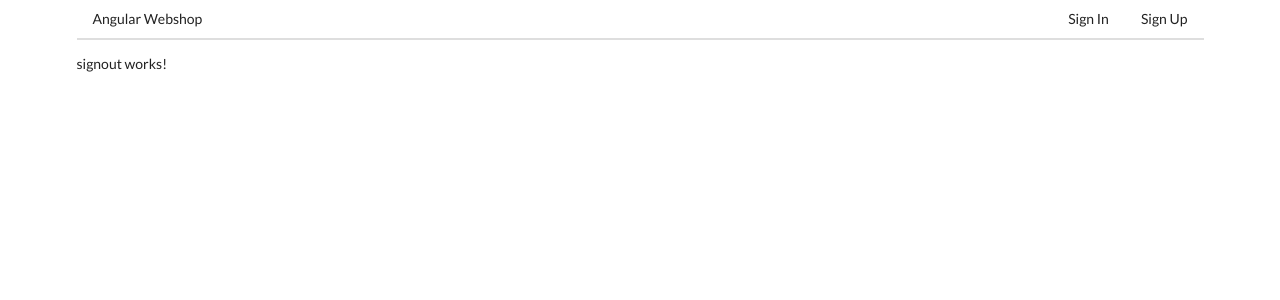
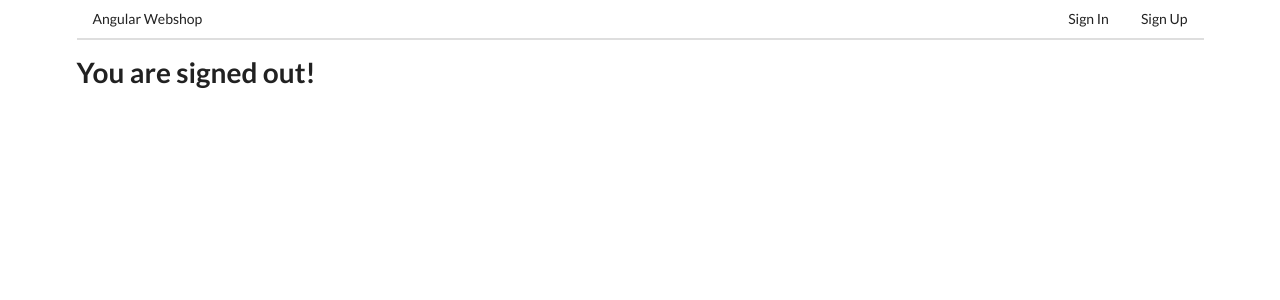
Before and after one commit to Aman07a/ng-webshop, an Angular app: page /signout in a window 1280 px wide. Shown: the top 300 px of the page. Built offline with nearby package versions, Linux system fonts and the light colour scheme; no server answers.

Commit message:
Automated Signouts

```diff
--- a/src/app/auth/signout/signout.component.html
+++ b/src/app/auth/signout/signout.component.html
@@ -1 +1 @@
-<p>signout works!</p>
+<h1>You are signed out!</h1>
--- a/src/app/auth/signout/signout.component.ts
+++ b/src/app/auth/signout/signout.component.ts
@@ -1,8 +1,17 @@
-import { Component } from '@angular/core';
+import { Component, OnInit } from '@angular/core';
+import { AuthService } from 'src/app/auth.service';
 
 @Component({
   selector: 'app-signout',
   templateUrl: './signout.component.html',
   styleUrls: ['./signout.component.css'],
 })
-export class SignoutComponent {}
+export class SignoutComponent implements OnInit {
+  constructor(private authService: AuthService) {}
+
+  ngOnInit() {
+    this.authService.signout().subscribe(() => {
+      // Navigate the user back to a signin page
+    });
+  }
+}
```
